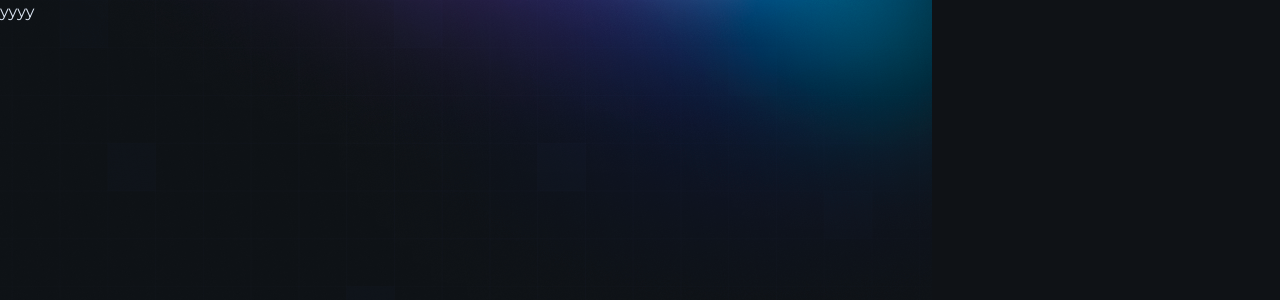
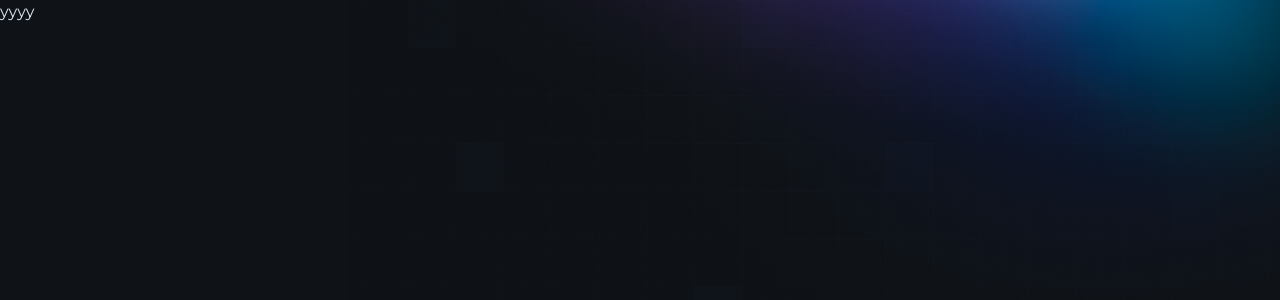
Before and after one commit to DomingosChiconela/NLW-Connect, a Next.js app: page / in a window 1280 px wide. Shown: the top 300 px of the page. Built offline with nearby package versions, Linux system fonts and the light colour scheme.

Commit message:
update:updated layout, adding image on backgroud

```diff
--- a/src/app/layout.tsx
+++ b/src/app/layout.tsx
@@ -30,7 +30,7 @@
 }>) {
   return (
     <html lang="en"  className={`${oxanium.variable} ${montserrat.variable}`}>
-      <body className="bg-gray-900 text-gray-100 antialiased  bg-[url('/background.png')] bg-no-repeat md:ng-right-top">
+      <body className="bg-gray-900 text-gray-100 antialiased  bg-[url('/background.png')] bg-no-repeat md:bg-right-top">
         {children}
       </body>
     </html>
```
